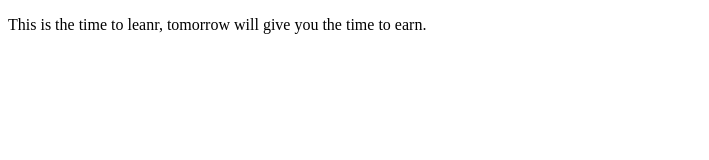
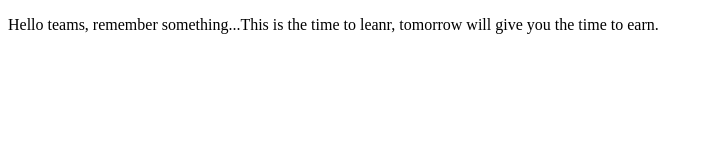
Before and after one commit to WreyMo/proyectoDemoCursoPrework, a plain HTML site: page index.html in a window 1280 px wide. Shown: the whole page, without its empty margins (0-709 px from the left). Drawn offline with Linux system fonts and the light colour scheme.

Commit message:
first commit

```diff
--- a/index.html
+++ b/index.html
@@ -8,7 +8,7 @@
 </head>
 <body>
     <p>
-        This is the time to leanr, tomorrow will give you the time to earn.
+        Hello teams, remember something...This is the time to leanr, tomorrow will give you the time to earn.
     </p>
 </body>
 </html>
```
